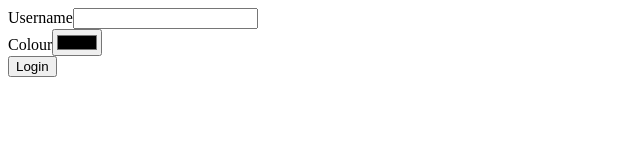
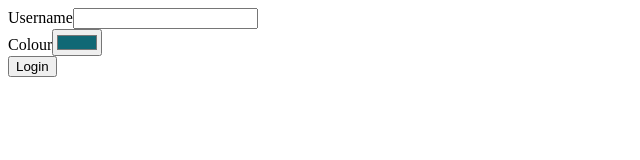
Before and after one commit to FYP-Virtual-Programming-Laboratory/code-collab, a React (Vite) app: page / in a window 1280 px wide. Shown: the top 160 px of the page, without its empty margins (0-640 px from the left). Built offline with nearby package versions, Linux system fonts and the light colour scheme.

Commit message:
generate random color for input field in HomeView component

```diff
--- a/src/views/home/index.tsx
+++ b/src/views/home/index.tsx
@@ -1,6 +1,9 @@
+import { random } from "@ctrl/tinycolor";
 import { Form } from "react-router";
 
 export default function HomeView() {
+  const colour = random().toHexString();
+
   return (
     <Form method="post" action="/">
       <div>
@@ -9,7 +12,7 @@ export default function HomeView() {
       </div>
       <div>
         <label htmlFor="colour">Colour</label>
-        <input type="color" name="colour" id="colour" />
+        <input type="color" name="colour" id="colour" value={colour} readOnly />
       </div>
       <button type="submit">Login</button>
     </Form>
```
